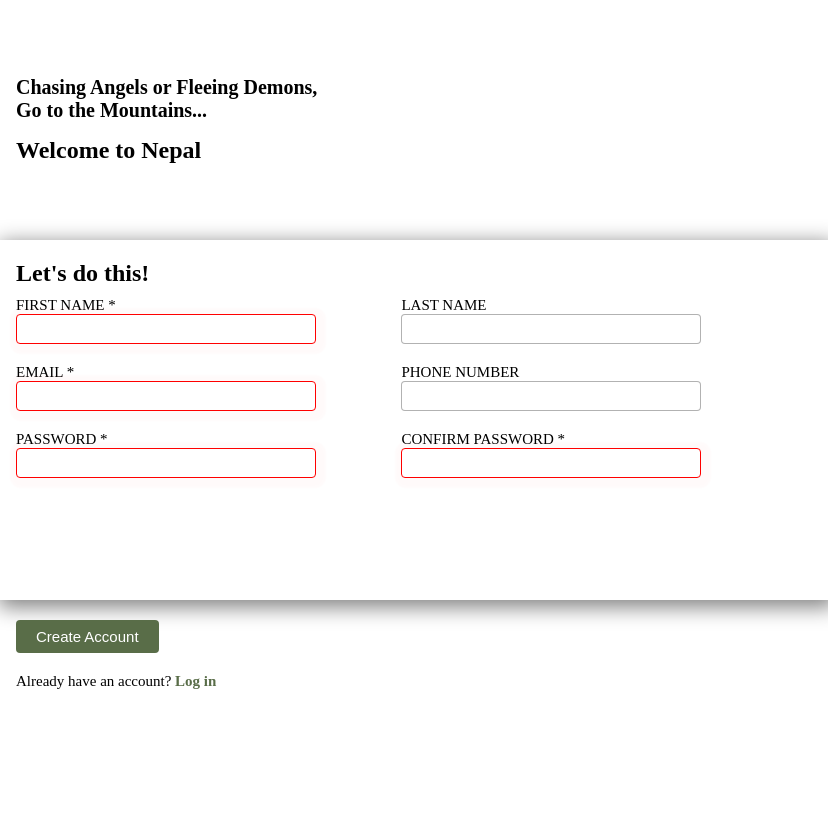
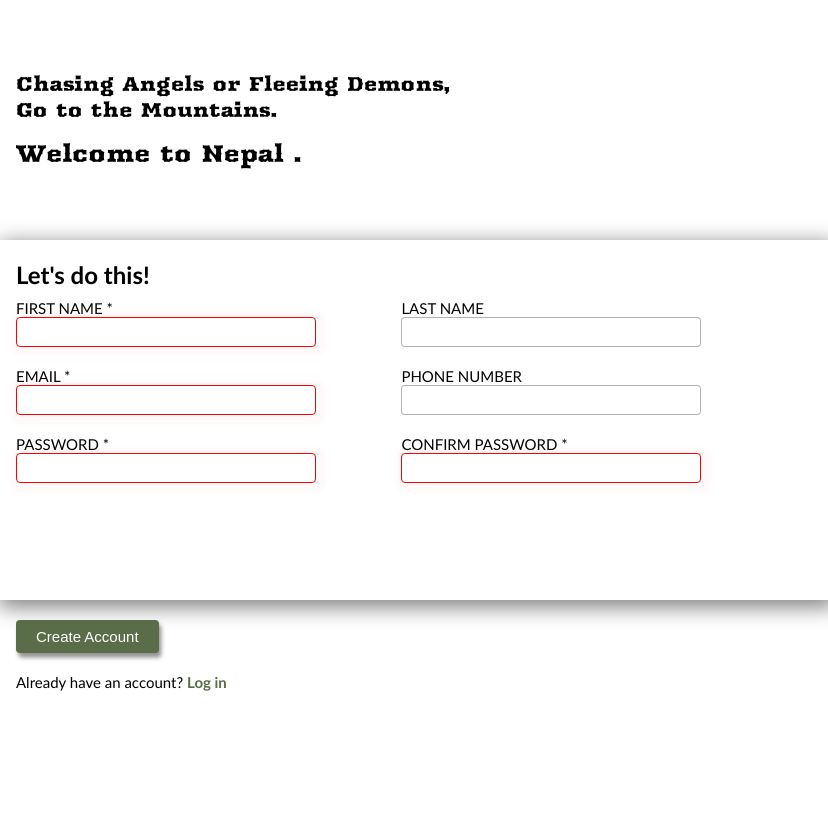
Before and after one commit to swatantra-on-the-way/sign-up-form, a plain HTML site: page index.html in a window 1280 px wide. Shown: the full height of the page, 452-1280 px from the left. Drawn offline with Linux system fonts and the light colour scheme.

Commit message:
Add styling to fonts, divs, buttons

```diff
--- a/index.html
+++ b/index.html
@@ -25,8 +25,8 @@
     </div>
     <div class="right-container">
         <div class="container-1">
-            <div class = "text-1">Chasing Angels or Fleeing Demons, <br>Go to the Mountains...</div>
-            <div class="text-2">Welcome to Nepal</div>
+            <div class = "text-1">Chasing Angels or Fleeing Demons, <br>Go to the Mountains.</div>
+            <div class="text-2">Welcome to Nepal .</div>
         </div>
 
         <div class="container-2">
--- a/style.css
+++ b/style.css
@@ -127,7 +127,7 @@ body{
 .right-container{
     width: 65%;
     height: 100%;
-    font-family:'Times New Roman', Times, serif;
+    font-family: 'arbutusregular', 'Gill Sans', 'Gill Sans MT', Calibri, 'Trebuchet MS', sans-serif;
 }
 
 .right-container > * {
@@ -160,6 +160,7 @@ body{
 *************************
 ************************************************************** */
 .right-container > .container-2{
+    font-family: 'Trebuchet MS', 'Lucida Sans Unicode', 'Lucida Grande', 'Lucida Sans', Arial, sans-serif;
     height: 45%;
     width: 100%;
     box-shadow: 5px 5px 20px 2px gray;
@@ -170,6 +171,8 @@ body{
 .container-2 h2{
     /* border: 2px solid red; */
     margin-bottom: 10px;
+    /* font-family */
+    font-family: inherit;
 }
 
 form{
@@ -223,6 +226,7 @@ input:invalid{
 .right-container > .container-3{
     font-size: 15px;
     height: 25%;
+    font-family: 'Trebuchet MS', 'Lucida Sans Unicode', 'Lucida Grande', 'Lucida Sans', Arial, sans-serif;
     /* border: 2px solid black; */
 }
 
@@ -236,9 +240,15 @@ input:invalid{
     background: #596D48;
     color: #ffffff;
     border: none;
-    border-radius: 4px;;
+    border-radius: 4px;
+    cursor: pointer;
+    box-shadow: 2.3px 4.6px 4.6px hsl(0deg 0% 0% / 0.43);
+
 }
 
+.create-account-button>button:hover{
+    box-shadow: 5.4px 10.7px 10.7px hsl(0deg 0% 0% / 0.33);
+}
 .container-3 p > span{
     color: #596D48;
     font-weight: bold;
```
Also changed, not shown: 1 other file.
